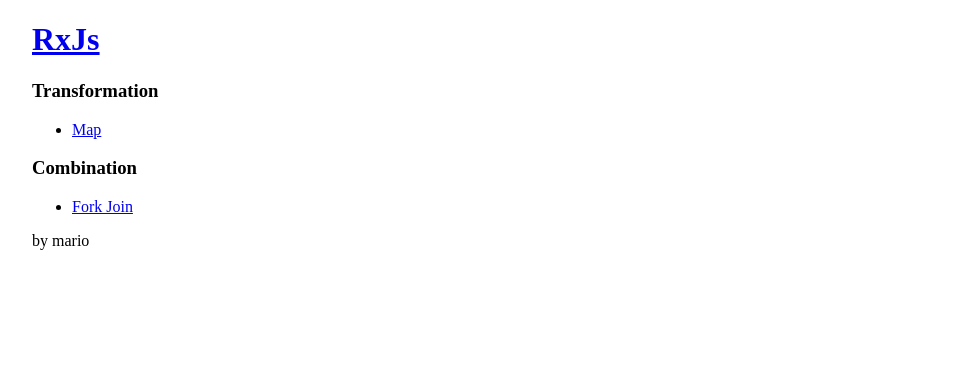
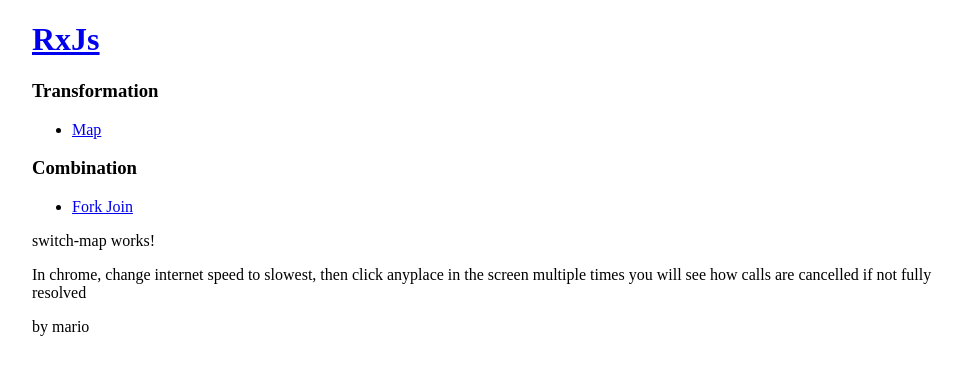
Before and after one commit to mberthely/rxjs-code-examples, an Angular app: page /switch-map in a window 1280 px wide. Before the commit this address led to /. Shown: the top 374 px of the page, without its empty margins (158-1120 px from the left). Built offline with nearby package versions, Linux system fonts and the light colour scheme.

Commit message:
Switch map example

```diff
--- a/src/app/app-routing.module.ts
+++ b/src/app/app-routing.module.ts
@@ -6,10 +6,12 @@
 import { CatchComponent } from './operators/error-handling/catch/catch.component';
 import { FilterComponent } from './operators/filtering/filter/filter.component';
 import { FindComponent } from './operators/filtering/find/find.component';
+import { SwitchMapComponent } from './operators/transformation/switch-map/switch-map.component';
 
 const routes: Routes = [
   // Operators Transformation
   { path: 'map', component: MapComponent },
+  { path: 'switch-map', component: SwitchMapComponent },
 
   // Operators Combination
   { path: 'forkJoin', component: ForkJoinComponent },
--- a/src/app/app.module.ts
+++ b/src/app/app.module.ts
@@ -8,6 +8,7 @@
 import { CatchComponent } from './operators/error-handling/catch/catch.component';
 import { FilterComponent } from './operators/filtering/filter/filter.component';
 import { FindComponent } from './operators/filtering/find/find.component';
+import { SwitchMapComponent } from './operators/transformation/switch-map/switch-map.component';
 
 @NgModule({
   declarations: [
@@ -17,7 +18,8 @@
     TakeComponent,
     CatchComponent,
     FilterComponent,
-    FindComponent
+    FindComponent,
+    SwitchMapComponent
   ],
   imports: [
     BrowserModule,
--- /dev/null
+++ b/src/app/operators/transformation/switch-map/switch-map.component.html
@@ -0,0 +1,5 @@
+<p>switch-map works!</p>
+<p>In chrome, change internet speed to slowest,
+    then click anyplace in the screen multiple
+    times you will see how calls are cancelled
+    if not fully resolved</p>
--- /dev/null
+++ b/src/app/operators/transformation/switch-map/switch-map.component.ts
@@ -0,0 +1,27 @@
+import { Component, OnInit } from '@angular/core';
+import { fromEvent } from 'rxjs';
+import { ajax } from 'rxjs/ajax';
+import { delay, mergeMap, switchMap } from 'rxjs/operators';
+
+@Component({
+  selector: 'app-switch-map',
+  templateUrl: './switch-map.component.html',
+  styleUrls: ['./switch-map.component.scss']
+})
+export class SwitchMapComponent implements OnInit {
+
+  constructor() { }
+
+  ngOnInit(): void {
+    const API_URL = 'https://jsonplaceholder.typicode.com/todos/1';
+
+    fromEvent(document, 'click')
+      .pipe(
+        switchMap((event) => {
+          return ajax.getJSON(API_URL)
+        })
+      )
+      .subscribe(data => console.log(data));
+  }
+
+}
```
Also changed, not shown: src/app/operators/transformation/switch-map/switch-map.component.scss (added), 1 other file (tests, documents, lock files or other folders).
